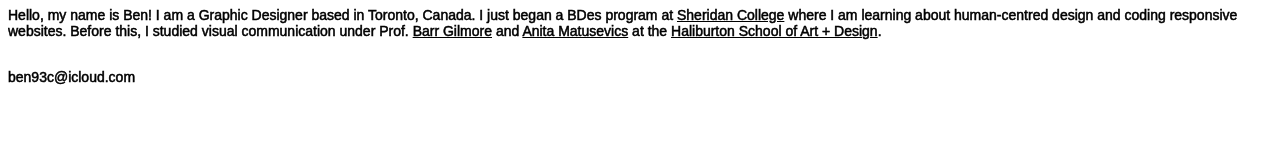
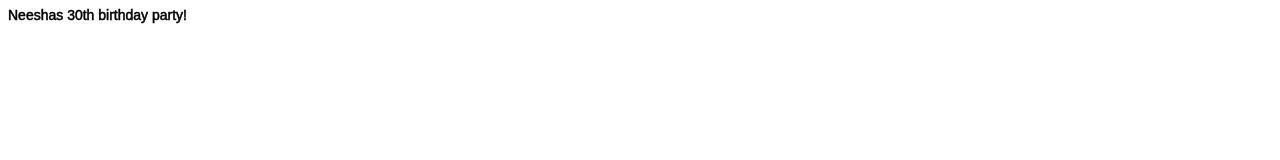
Before and after one commit to benofficestudio/info, a plain HTML site: page index.html in a window 1280 px wide. Drawn offline with Linux system fonts and the light colour scheme.

Commit message:
Added new title

```diff
--- a/index.html
+++ b/index.html
@@ -10,8 +10,10 @@
 
 <body>
  <div class="grid">
-    <div class="cell col1"><p>Hello, my name is Ben! I am a Graphic Designer based in Toronto, Canada. I just began a BDes program at <a href="https://www.sheridancollege.ca/programs/bachelor-of-interaction-design">Sheridan College</a> where I am learning about human-centred design and coding responsive websites. Before this, I studied visual communication under Prof. <a href="https://flemingcollege.ca/faculty/barr-gilmore">Barr Gilmore</a> and <a href="https://flemingcollege.ca/news/fleming-college-welcomes-new-professor-to-oversee-graphic-design-visual-communication-program/">Anita Matusevics</a> at the <a href="https://flemingcollege.ca/programs/graphic-design-visual-communication">Haliburton School of Art + Design</a>.<br><br><br>
-      <a class="mail" href="mailto:ben93c@icloud.com">ben93c@icloud.com</a>
+    <div class="cell col1">
+    <!-- <div class="cell col1"><p>Hello, my name is Ben! I am a Graphic Designer based in Toronto, Canada. I just began a BDes program at <a href="https://www.sheridancollege.ca/programs/bachelor-of-interaction-design">Sheridan College</a> where I am learning about human-centred design and coding responsive websites. Before this, I studied visual communication under Prof. <a href="https://flemingcollege.ca/faculty/barr-gilmore">Barr Gilmore</a> and <a href="https://flemingcollege.ca/news/fleming-college-welcomes-new-professor-to-oversee-graphic-design-visual-communication-program/">Anita Matusevics</a> at the <a href="https://flemingcollege.ca/programs/graphic-design-visual-communication">Haliburton School of Art + Design</a>.<br><br><br>
+      <a class="mail" href="mailto:ben93c@icloud.com">ben93c@icloud.com</a> -->
+   <p>Neeshas 30th birthday party! <br>
 </p></div>
   </div>
 </body>
```
